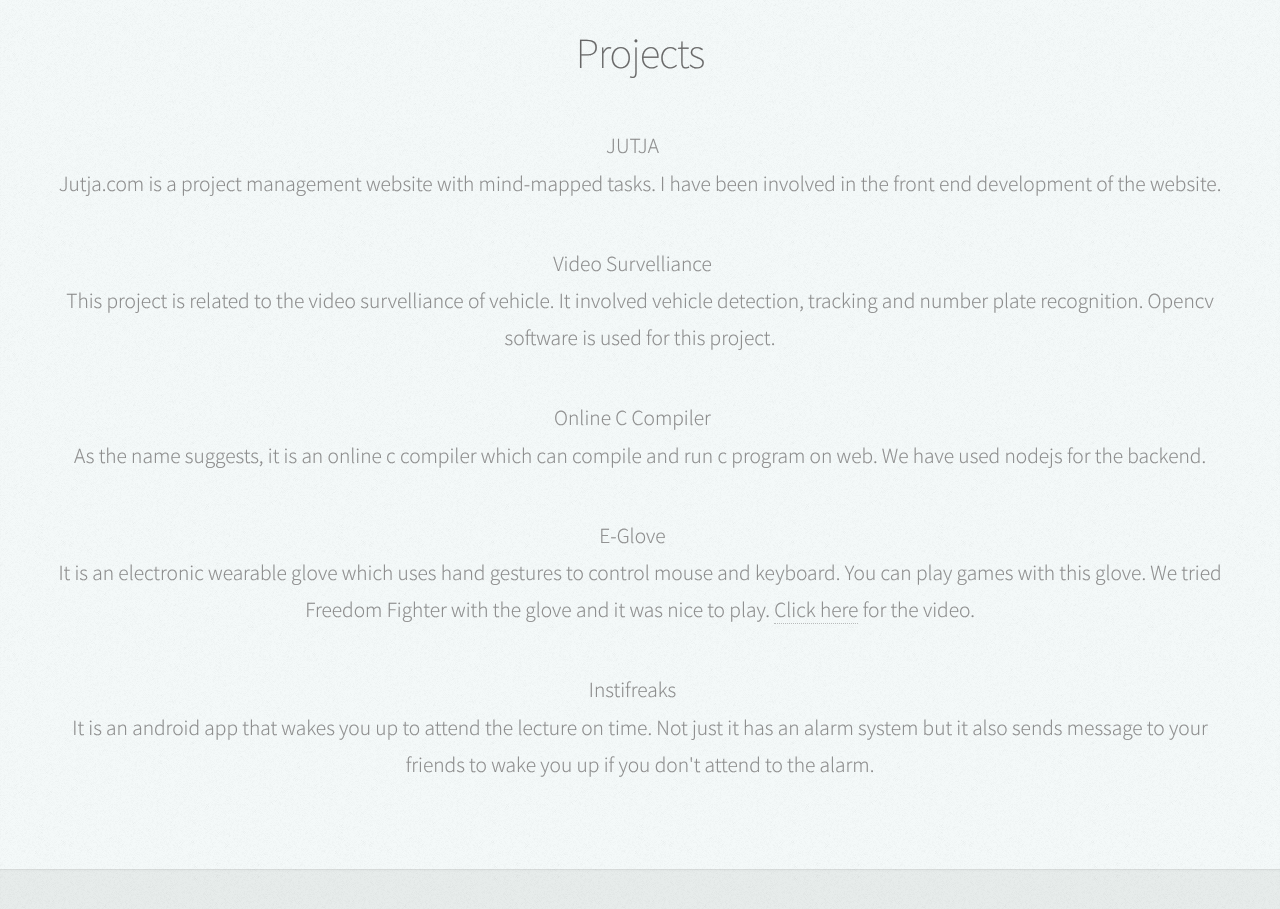
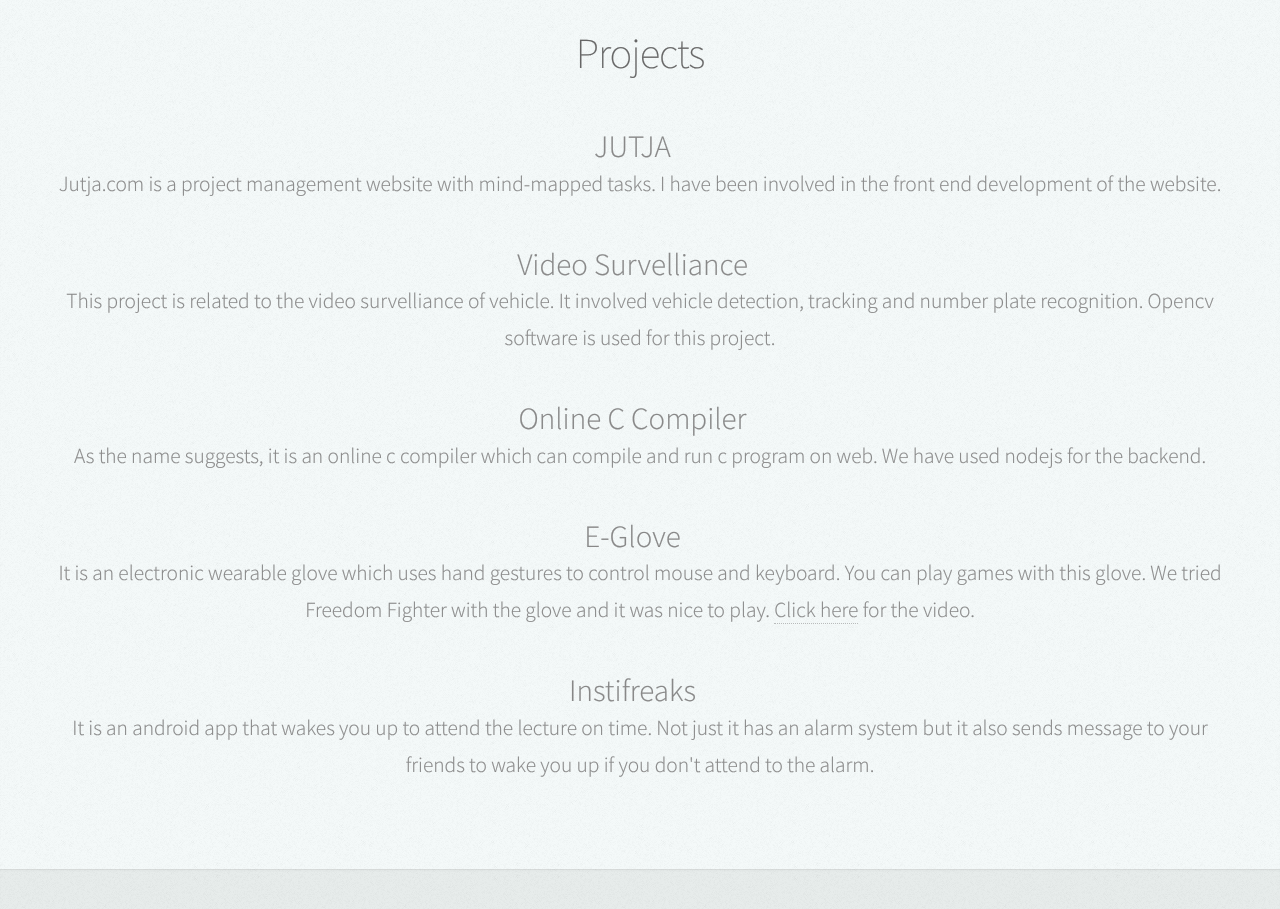
Before and after one commit to shubh94/Home-Page, a plain HTML site: page index.html in a window 1280 px wide. Shown: the part 840-1749 px from the top of the page. Drawn offline with Linux system fonts and the light colour scheme.

Commit message:
css changed

```diff
--- a/css/style.css
+++ b/css/style.css
@@ -1130,3 +1130,8 @@
 		{
 			background-color: #e8edec;
 		}
+
+/*************************************/
+.row{
+	font-size: 31px;
+}
```
